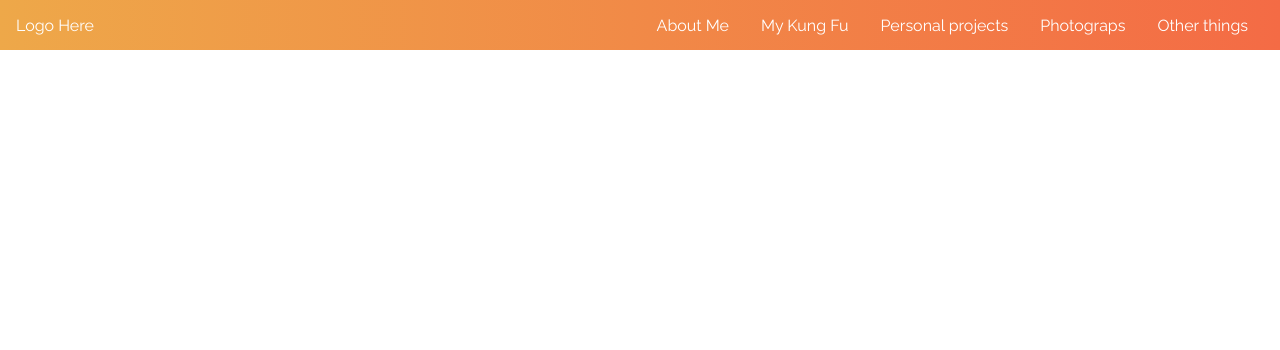
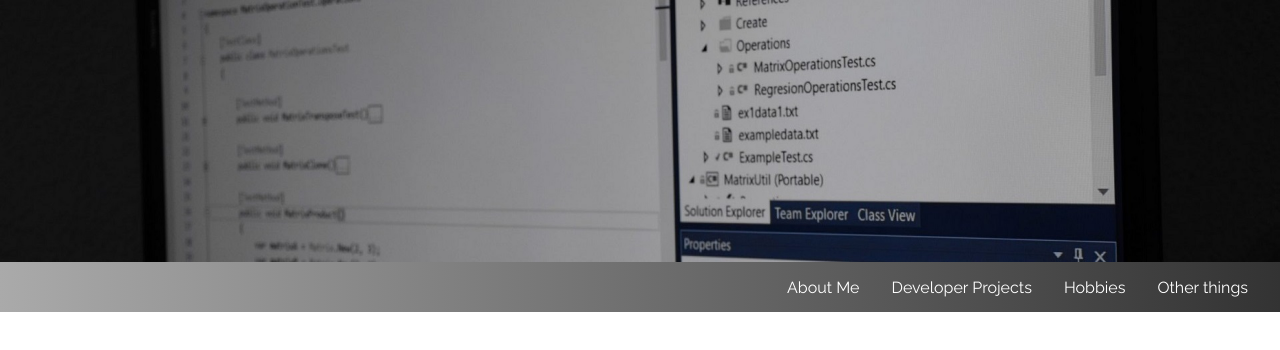
Before and after one commit to jnavero/jnavero.github.io, a plain HTML site: page index.html in a window 1280 px wide. Drawn offline with Linux system fonts and the light colour scheme.

Commit message:
Make basic structure

```diff
--- a/index.html
+++ b/index.html
@@ -1,14 +1,14 @@
 <html>
 	<head>
 		<meta name="viewport" content="width=device-width, initial-scale=1">
-        <link rel="stylesheet" type="text/css" href="site.css">
+        <link rel="stylesheet" type="text/css" href="styles/site.css">
 
 	</head>
 	<body>
 	<header>
+		<img src="images/background.jpg" width="100%" />
 		<section class="top-nav">
 		    <div>
-		      Logo Here
 		    </div>
 		    <input id="menu-toggle" type="checkbox" />
 		    <label class='menu-button-container' for="menu-toggle">
@@ -16,11 +16,10 @@
 		    </label>
 			    <nav>
 				    <ul class="menu">
-				      <li>About Me</li>
-				      <li>My Kung Fu</li>
-				      <li>Personal projects</li>
-				      <li>Photograps</li>
-				      <li>Other things</li>
+				      <li><a>About Me</a></li>
+				      <li><a>Developer Projects</a></li>
+				      <li><a>Hobbies</a></li>
+				      <li><a>Other things</a></li>
 				    </ul>
 			    </nav>
 	    </section>
--- a/site.css
+++ b/styles/site.css
@@ -19,8 +19,8 @@ html, body {
   flex-direction: row;
   align-items: center;
   justify-content: space-between;
-  background-color: #00BAF0;
-  background: linear-gradient(to left, #f46b45, #eea849);
+  background-color: #bec3c4;
+  background: linear-gradient(to left, #333333, #AAAAAA);
   /* W3C, IE 10+/ Edge, Firefox 16+, Chrome 26+, Opera 12+, Safari 7+ */
   color: #FFF;
   height: 50px;
```
Also changed, not shown: images/background.jpg (added).
